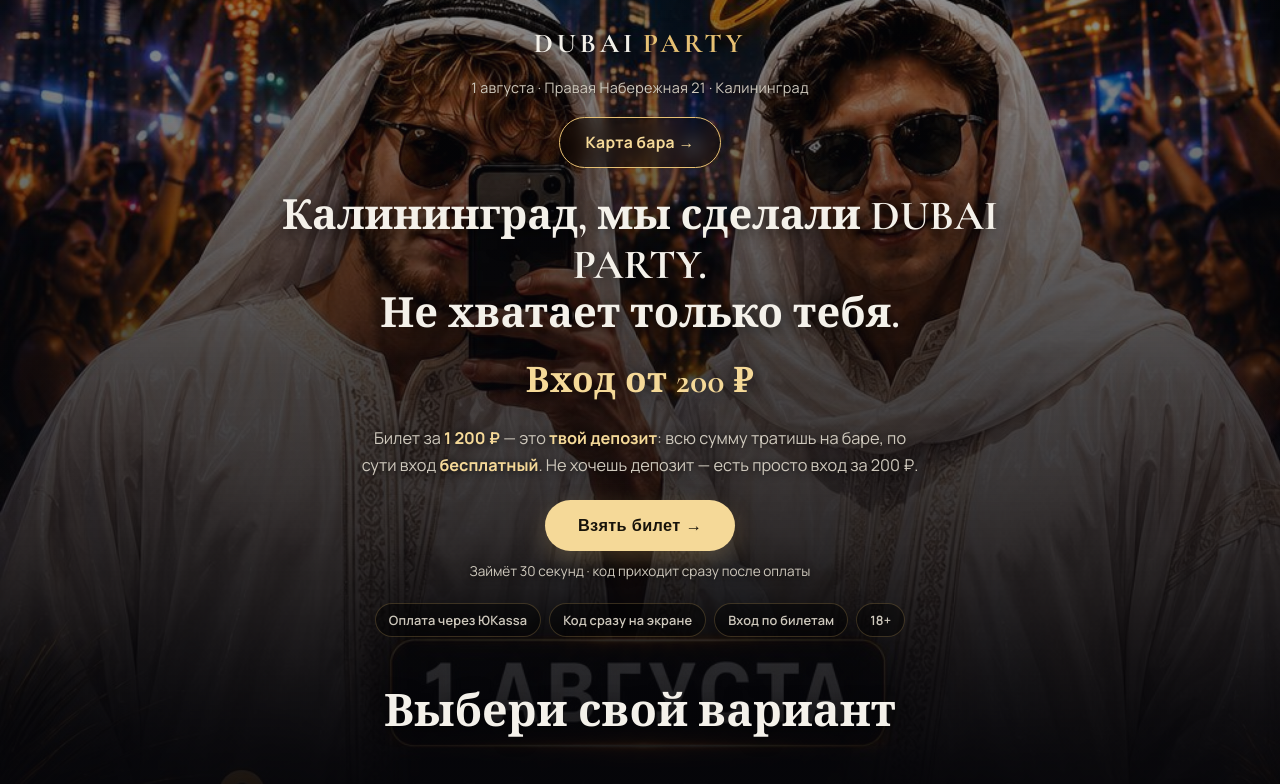
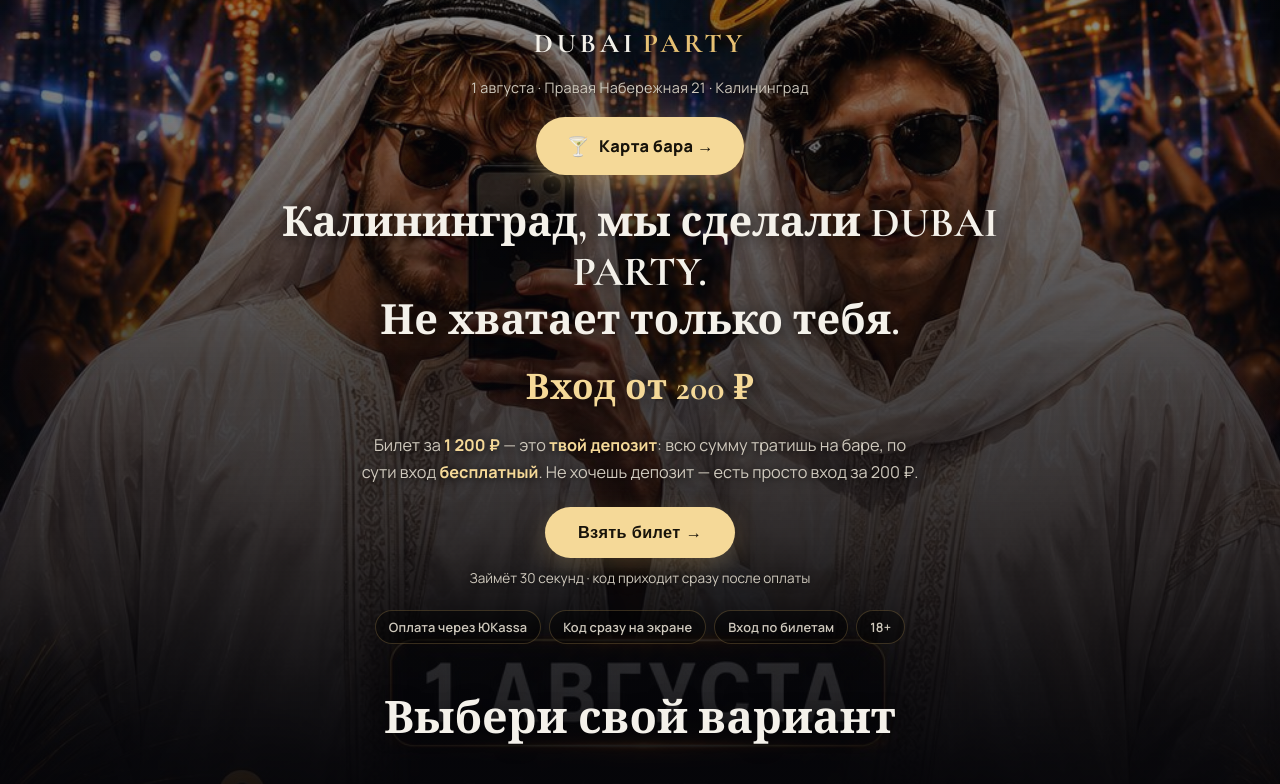
Before and after one commit to Monstor39/toosovka39, a website: page public/index.html in a window 1280 px wide. Shown: the top 784 px of the page. Drawn offline with nearby package versions, Linux system fonts and the light colour scheme; no server answers.

Commit message:
style: кнопка «Карта бара» залита золотом и стала заметнее
Контурная кнопка терялась на тёмной афише. Теперь сплошное золото,
тёмный текст, мягкое свечение и значок коктейля — цепляет глаз первой.
Главную «Взять билет» не перебивает: та ниже и крупнее.

Co-Authored-By: Claude Opus 5 <noreply@anthropic.com>

```diff
--- a/public/index.html
+++ b/public/index.html
@@ -42,7 +42,7 @@
       <a class="brand" href="/">DUBAI<span>PARTY</span></a>
       <p class="event-meta">1 августа · Правая Набережная 21 · Калининград</p>
       <!-- Карта бара: та же страница, на которую ведёт QR-код со столов -->
-      <a class="topbar__menu" href="/menu">Карта бара →</a>
+      <a class="topbar__menu" href="/menu"><span class="ico">🍸</span> Карта бара →</a>
     </header>
 
     <section class="hero">
--- a/public/style.css
+++ b/public/style.css
@@ -70,24 +70,30 @@ body::after {
   letter-spacing: 0.02em;
   text-shadow: 0 1px 8px rgba(0,0,0,0.7);
 }
-/* Карта бара — по центру под шапкой: видно сразу, до всякой прокрутки */
+/* Карта бара — по центру под шапкой: видно сразу, до всякой прокрутки.
+   Кнопка залита золотом, поэтому цепляет глаз первой на тёмной афише;
+   главную «Взять билет» она не перебивает — та ниже и крупнее. */
 .topbar__menu {
   display: inline-flex;
   align-items: center;
+  gap: 9px;
   margin-top: 18px;
-  padding: 12px 26px;
+  padding: 14px 30px;
   border-radius: 100px;
-  border: 1px solid var(--gold);
-  background: rgba(0, 0, 0, 0.42);
-  backdrop-filter: blur(8px);
-  color: var(--gold-2);
-  font-size: 0.98rem;
-  font-weight: 700;
+  background: var(--gold-2);
+  color: #17130a;
+  font-size: 1.02rem;
+  font-weight: 800;
   letter-spacing: 0.02em;
   white-space: nowrap;
-  transition: background 0.2s ease, transform 0.2s ease;
+  box-shadow: 0 8px 28px rgba(230, 192, 115, 0.38);
+  transition: box-shadow 0.2s ease, transform 0.2s ease;
 }
-.topbar__menu:hover { background: rgba(230, 192, 115, 0.12); transform: translateY(-2px); }
+.topbar__menu:hover {
+  transform: translateY(-2px);
+  box-shadow: 0 12px 36px rgba(230, 192, 115, 0.55);
+}
+.topbar__menu .ico { font-size: 1.15em; }
 
 /* ---------- Главный текст ---------- */
 .hero { text-align: center; padding: 0 0 30px; }
```
